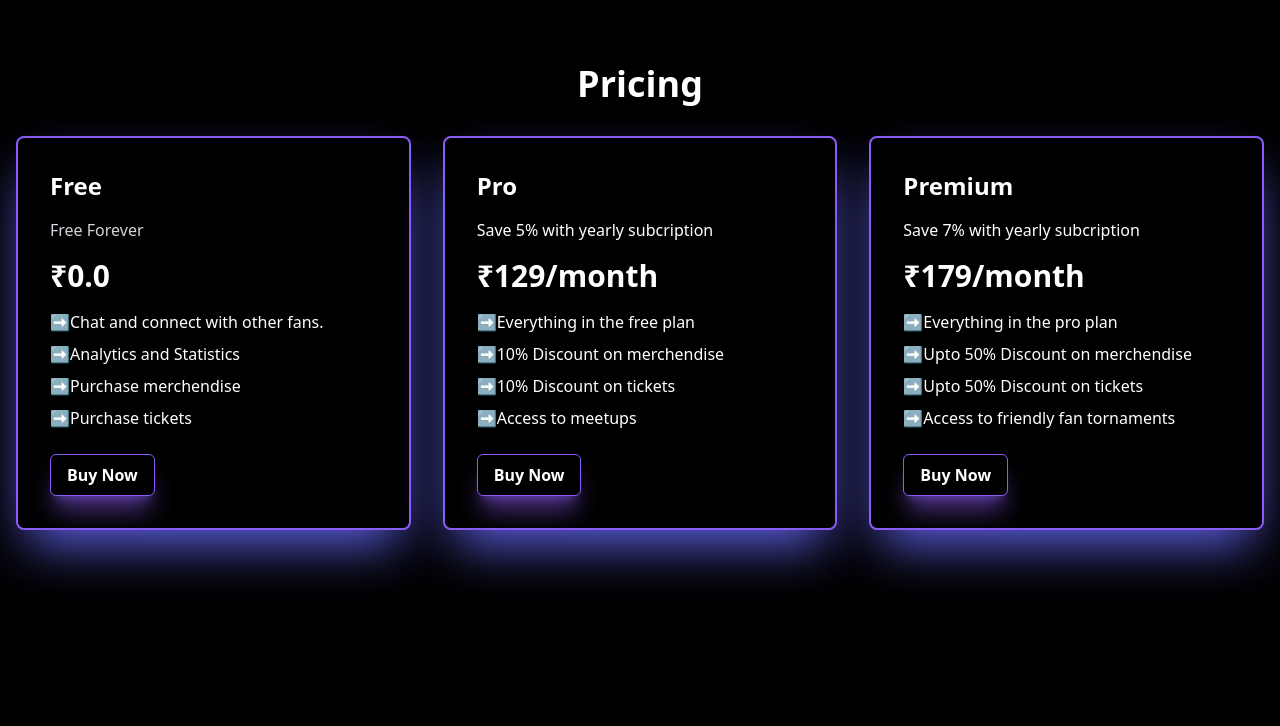
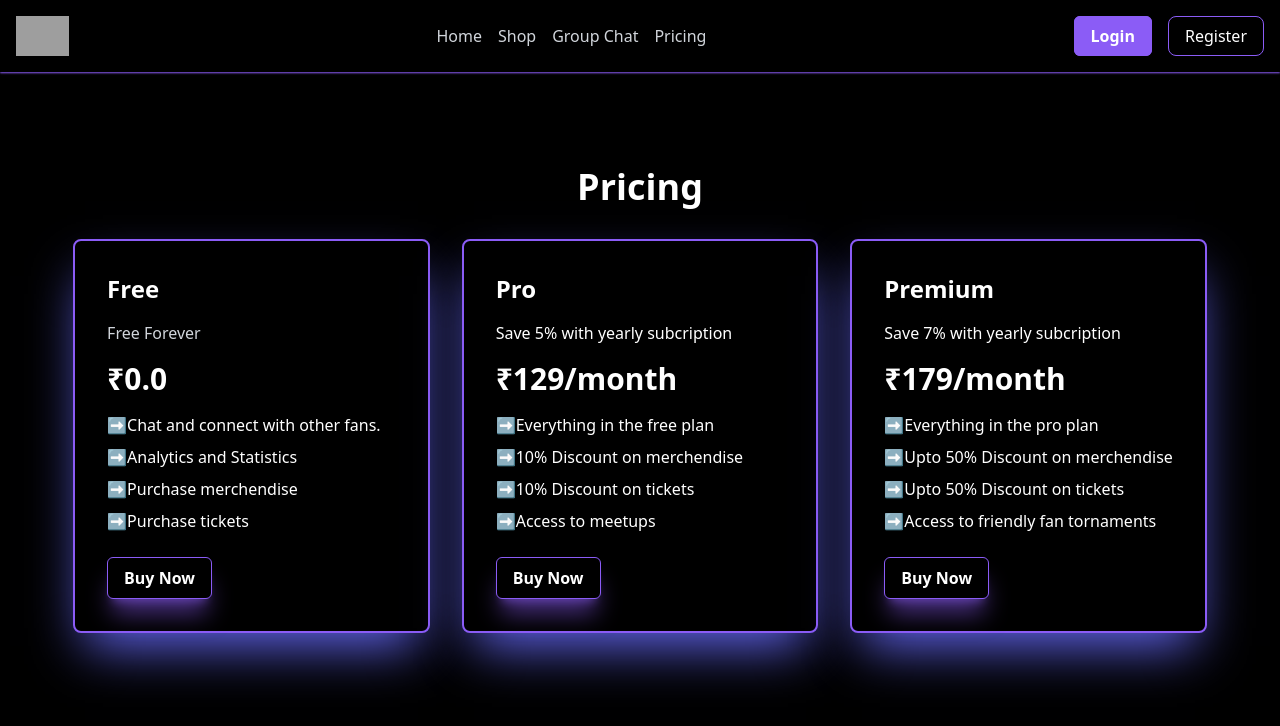
Before and after one commit to Shreedhar-Raj/dps-rohini-prelims, a Next.js app in the folder frontend/: page /pricing in a window 1280 px wide. Shown: the top 726 px of the page. Built offline with nearby package versions, Linux system fonts and the light colour scheme; grey boxes are pictures that could not be loaded.

Commit message:
header done

```diff
--- a/frontend/components/Header.js
+++ b/frontend/components/Header.js
@@ -0,0 +1,30 @@
+import React from 'react'
+
+function Header() {
+  return (
+    <div>
+        <header className={`fixed top-0 asbolute left-0 right-0 bg-black shadow-violet-500 shadow-sm text-white py-4 z-10`}>
+      <div className={`container mx-auto flex items-center justify-between px-4`}>
+        <div className={`flex items-center space-x-4`}>
+          <img className={`h-10 w-15`} src="https://media.discordapp.net/attachments/1109362091841835030/1109708619429204069/logo.png?width=1000&height=300" alt="Logo" />
+
+        </div>
+        <nav className={`space-x-4`}>
+          <a className={`text-gray-300 hover:text-white`} href="home">Home</a>
+          <a className={`text-gray-300 hover:text-white`} href="/shop">Shop</a>
+          <a className={`text-gray-300 hover:text-white`} href="/chat">Group Chat</a>
+          <a className={`text-gray-300 hover:text-white`} href="/pricing">Pricing</a>
+        </nav>
+        <div className={`space-x-4`}>
+        <a href="/login" className={`bg-violet-500 border border-1 border-violet-500 shadow-violet-500/50  text-white font-bold py-2 px-4 rounded-md mt-4`}>
+              Login
+            </a>
+          <a href="/register" className={`bg-transparent border border-violet-500 text-white p-10 py-2 px-4 rounded-lg`}>Register</a>
+        </div>
+      </div>
+    </header>
+    </div>
+  )
+}
+
+export default Header
--- a/frontend/pages/login.js
+++ b/frontend/pages/login.js
@@ -1,8 +1,10 @@
+import Header from '@/components/Header'
 import React from 'react'
 
 function login() {
   return (
     <div className={`flex items-center justify-center h-screen bg-black`}>
+      <Header />
       <div className={`bg-black max-w-lg w-full border border-2 shadow-md shadow-violet-500 border-violet-500 rounded-lg text-white p-10`}>
         <h2 className={`text-4xl font-bold mb-4 text-center`}>Login</h2>
         <form>
@@ -11,7 +13,7 @@ function login() {
               Email
             </label>
             <input
-              className={`shadow appearance-none border border-2 border-violet-500 shadow-2xl shadow-violet-500 bg-black rounded-xl rounded w-full py-2 px-3 text-gray-700 leading-tight focus:outline-none focus:shadow-outline`}
+              className={`shadow appearance-none border border-2 border-violet-500 shadow-2xl shadow-violet-500 bg-black rounded-xl rounded w-full py-2 px-3 text-white leading-tight focus:outline-none focus:shadow-outline`}
               id="email"
               type="email"
               placeholder="Enter your email"
@@ -23,7 +25,7 @@ function login() {
               Password
             </label>
             <input
-              className={`shadow appearance-none bg-black border border-2 border-violet-500 shadow-2xl shadow-violet-500 rounded-xl w-full py-2 px-3 text-gray-700 leading-tight focus:outline-none focus:shadow-outline`}
+              className={`shadow appearance-none bg-black border border-2 border-violet-500 shadow-2xl shadow-violet-500 rounded-xl w-full py-2 px-3 text-white leading-tight focus:outline-none focus:shadow-outline`}
               id="password"
               type="password"
               placeholder="Enter your password"
--- a/frontend/pages/pricing.js
+++ b/frontend/pages/pricing.js
@@ -1,9 +1,14 @@
 
+import Header from '@/components/Header'
 import { Inter } from 'next/font/google'
 const inter = Inter({ subsets: ['latin'] })
 function pricing() {
   return (
-    <div className={`bg-black min-h-screen text-white`}>
+    <div className={`flex items-center justify-center h-screen bg-black`}>
+      <div>
+        <Header />
+      </div>
+      <div>
       <div className={`container mx-auto px-4 py-16 text-white`}>
         <h1 className={`text-4xl font-bold mb-8 text-center`}>Pricing</h1>
         <div className={`grid grid-cols-1 sm:grid-cols-2 lg:grid-cols-3 gap-8`}>
@@ -51,6 +56,7 @@ function pricing() {
           </div>
         </div>
       </div>
+      </div>
     </div>
   )
 }
--- a/frontend/pages/register.js
+++ b/frontend/pages/register.js
@@ -1,8 +1,10 @@
+import Header from '@/components/Header'
 import React from 'react'
 
 function register() {
   return (
     <div className={`flex items-center justify-center min-h-screen bg-black`}>
+      <Header />
       <div className={`bg-black border border-2 border-violet-500 shadow-md rounded-lg px-8 pt-6 pb-8 mb-4 max-w-md w-full`}>
         <h2 className={`text-4xl font-bold mb-4 text-center text-white`}>Register</h2>
         <form>
@@ -11,7 +13,7 @@ function register() {
               Name
             </label>
             <input
-              className={`shadow-2xl shadow-violet-500 bg-black appearance-none border border-2 border-violet-500 rounded-xl w-full py-2 px-3 text-gray-700 leading-tight focus:outline-none focus:shadow-outline`}
+              className={`shadow-2xl shadow-violet-500 bg-black appearance-none border border-2 border-violet-500 rounded-xl w-full py-2 px-3 text-white leading-tight focus:outline-none focus:shadow-outline`}
               id="name"
               type="text"
               placeholder="Enter your name"
@@ -23,7 +25,7 @@ function register() {
               Email
             </label>
             <input
-              className={`shadow-2xl shadow-violet-500 appearance-none border border-2 border-violet-500 bg-black rounded-xl w-full py-2 px-3 text-gray-700 leading-tight focus:outline-none focus:shadow-outline`}
+              className={`shadow-2xl shadow-violet-500 appearance-none border border-2 border-violet-500 bg-black rounded-xl w-full py-2 px-3 text-white leading-tight focus:outline-none focus:shadow-outline`}
               id="email"
               type="email"
               placeholder="Enter your email"
@@ -35,7 +37,7 @@ function register() {
               Password
             </label>
             <input
-              className={`shadow-2xl bg-black shadow-violet-500 appearance-none border border-2 border-violet-500 rounded-2xl w-full py-2 px-3 text-gray-700 leading-tight focus:outline-none focus:shadow-outline`}
+              className={`shadow-2xl bg-black shadow-violet-500 appearance-none border border-2 border-violet-500 rounded-2xl w-full py-2 px-3 text-white leading-tight focus:outline-none focus:shadow-outline`}
               id="password"
               type="password"
               placeholder="Enter your password"
```
Also changed, not shown: frontend/components/logo.png (added), 1 other file (tests, documents, lock files or other folders).
